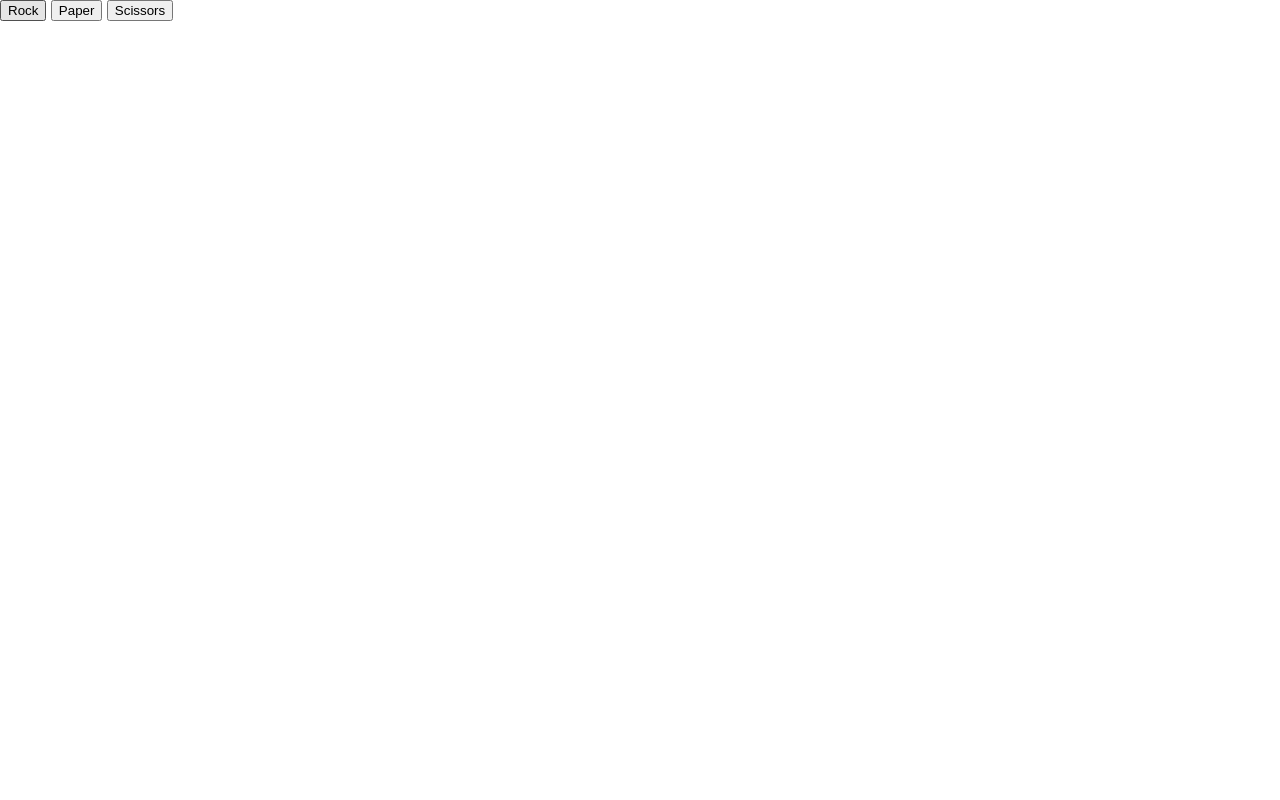
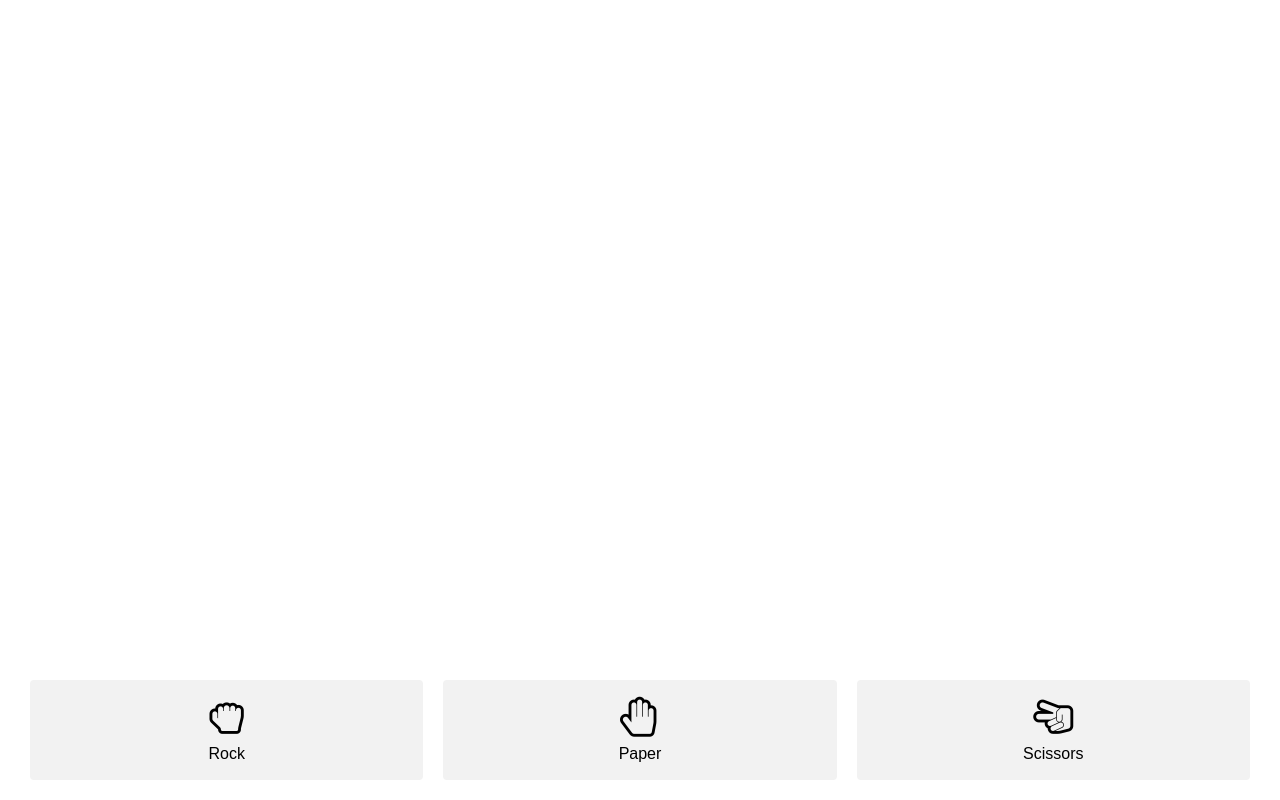
Before and after one commit to tomcheng/rock-paper-scissors, a React app: page public/index.html in a window 1280 px wide. Built offline with nearby package versions, Linux system fonts and the light colour scheme.

Commit message:
Start styling controls

```diff
--- a/public/index.html
+++ b/public/index.html
@@ -7,15 +7,39 @@
     <link rel="manifest" href="%PUBLIC_URL%/manifest.json">
     <link rel="shortcut icon" href="%PUBLIC_URL%/favicon.ico">
     <title>Rock Paper Scissors</title>
+    <style>
+      .container {
+        display: none;
+      }
+    </style>
   </head>
   <body>
     <noscript>
       You need to enable JavaScript to run this app.
     </noscript>
-    <div>
-      <button id="rock">Rock</button>
-      <button id="paper">Paper</button>
-      <button id="scissors">Scissors</button>
+    <div class="container">
+      <div id="ai-move" class="ai">
+        <i class="ai-icon ai-icon--rock fa fa-hand-rock-o"></i>
+        <i class="ai-icon ai-icon--paper fa fa-hand-paper-o"></i>
+        <i class="ai-icon ai-icon--scissors fa fa-hand-scissors-o"></i>
+        <div class="ai-result ai-result--win">You win</div>
+        <div class="ai-result ai-result--lose">You lose</div>
+        <div class="ai-result ai-result--draw">It's a draw</div>
+      </div>
+      <div id="buttons" class="buttons">
+        <div class="button" id="rock">
+          <i class="button-icon fa fa-hand-rock-o"></i>
+          <div class="text">Rock</div>
+        </div>
+        <div class="button" id="paper">
+          <i class="button-icon fa fa-hand-paper-o"></i>
+          <div class="text">Paper</div>
+        </div>
+        <div class="button" id="scissors">
+          <i class="button-icon fa fa-hand-scissors-o"></i>
+          <div class="text">Scissors</div>
+        </div>
+      </div>
     </div>
   </body>
 </html>
--- a/src/index.css
+++ b/src/index.css
@@ -1,5 +1,67 @@
-body {
+html, body, .container {
   margin: 0;
   padding: 0;
   font-family: sans-serif;
+  height: 100%;
 }
+
+.container {
+  display: flex;
+  flex-direction: column;
+  align-items: stretch;
+}
+
+.ai {
+  flex-grow: 1;
+  flex-basis: 200px;
+  display: flex;
+  flex-direction: column;
+  align-items: center;
+  justify-content: center;
+}
+
+.ai-icon {
+  display: none;
+  font-size: 120px;
+  margin-bottom: 16px;
+}
+
+.ai[data-move="rock"] .ai-icon--rock,
+.ai[data-move="paper"] .ai-icon--paper,
+.ai[data-move="scissors"] .ai-icon--scissors {
+  display: block;
+}
+
+.ai-result {
+  display: none;
+}
+
+.ai[data-result="win"] .ai-result--win,
+.ai[data-result="lose"] .ai-result--lose,
+.ai[data-result="draw"] .ai-result--draw {
+  display: block;
+}
+
+.buttons {
+  height: 100px;
+  display: flex;
+  padding: 0 20px 20px;
+}
+
+.button {
+  border-radius: 4px;
+  display: flex;
+  flex-direction: column;
+  justify-content: center;
+  background: #f2f2f2;
+  margin: 0 10px;
+  flex-grow: 1;
+  flex-shrink: 0;
+  flex-basis: 80px;
+  text-align: center;
+}
+
+.button-icon {
+  font-size: 40px;
+  margin-bottom: 8px;
+}
--- a/src/index.js
+++ b/src/index.js
@@ -1,3 +1,4 @@
+import "font-awesome/css/font-awesome.min.css";
 import "./index.css";
 import registerServiceWorker from "./registerServiceWorker";
 import RPSEngine from "./RPSEngine";
@@ -7,42 +8,43 @@ const RESULT_COLORS = {
   lose: "red",
   draw: "lightgrey"
 };
-const log = ({ result }) => {
-  console.log("%c " + result, "color: " + RESULT_COLORS[result]);
-};
 
 const rockButton = document.getElementById("rock");
 const paperButton = document.getElementById("paper");
 const scissorsButton = document.getElementById("scissors");
+const aiMoveEl = document.getElementById("ai-move");
+
+const update = ({ result, playerMove, aiMove }) => {
+  aiMoveEl.dataset.move = aiMove;
+  aiMoveEl.dataset.result = result;
+  console.log("%c " + result, "color: " + RESULT_COLORS[result]);
+};
+
 
 const engine = new RPSEngine();
+
+const play = move => {
+  update(engine.play(move));
+};
 
 window.addEventListener("keydown", evt => {
   switch (evt.keyCode) {
     case 49:
-      log(engine.play("rock"));
+      play("rock");
       break;
     case 50:
-      log(engine.play("paper"));
+      play("paper");
       break;
     case 51:
-      log(engine.play("scissors"));
+      play("scissors");
       break;
     default:
       break;
   }
 });
 
-rockButton.addEventListener("click", () => {
-  log(engine.play("rock"));
-});
-
-paperButton.addEventListener("click", () => {
-  log(engine.play("paper"));
-});
-
-scissorsButton.addEventListener("click", () => {
-  log(engine.play("scissors"));
-});
+rockButton.addEventListener("click", () => { play("rock"); });
+paperButton.addEventListener("click", () => { play("paper"); });
+scissorsButton.addEventListener("click", () => { play("scissors"); });
 
 registerServiceWorker();
```
Also changed, not shown: package.json (+4 -3 lines).
